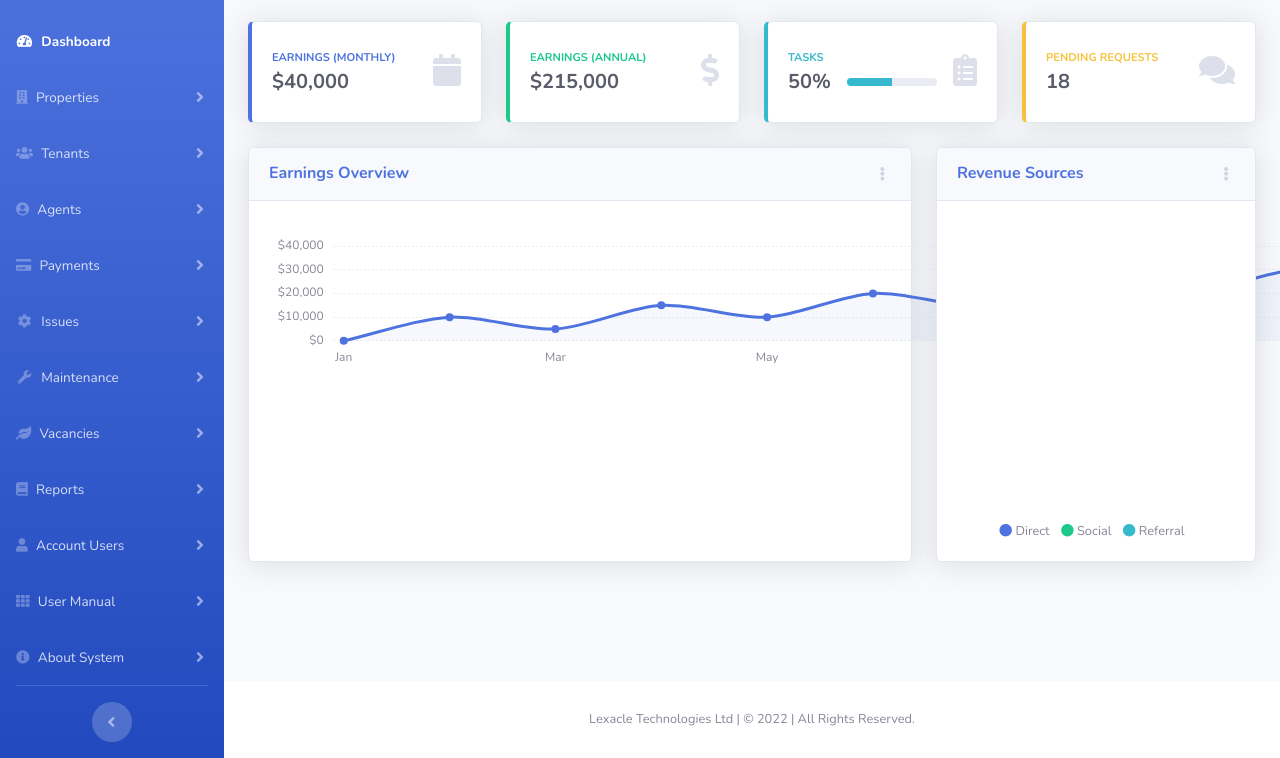
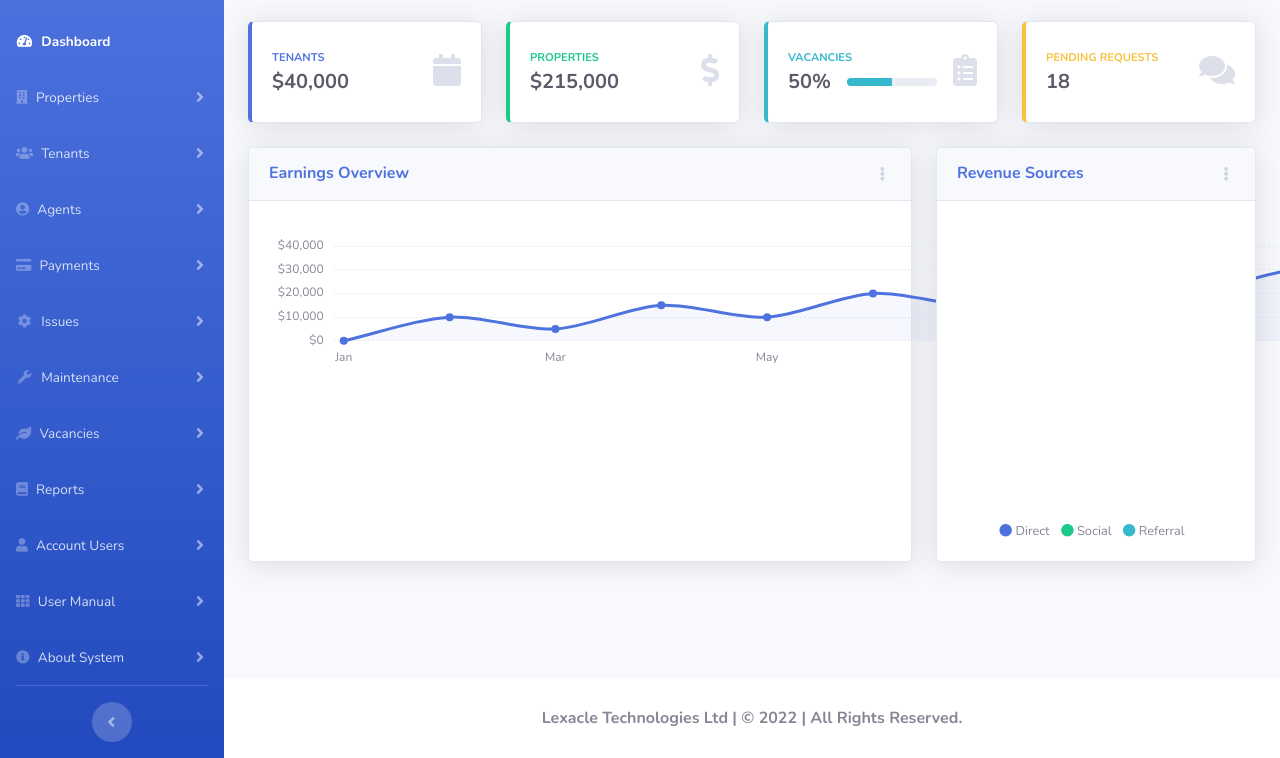
Before and after one commit to FabianMatata/rental_sw, a website with bundled scripts: page index.html in a window 1280 px wide. Shown: the part 131-889 px from the top of the page. Built offline with nearby package versions, Linux system fonts and the light colour scheme.

Commit message:
copyright

```diff
--- a/index.html
+++ b/index.html
@@ -519,7 +519,7 @@
                                     <div class="row no-gutters align-items-center">
                                         <div class="col mr-2">
                                             <div class="text-xs font-weight-bold text-primary text-uppercase mb-1">
-                                                Earnings (Monthly)</div>
+                                                Tenants</div>
                                             <div class="h5 mb-0 font-weight-bold text-gray-800">$40,000</div>
                                         </div>
                                         <div class="col-auto">
@@ -537,7 +537,7 @@
                                     <div class="row no-gutters align-items-center">
                                         <div class="col mr-2">
                                             <div class="text-xs font-weight-bold text-success text-uppercase mb-1">
-                                                Earnings (Annual)</div>
+                                                Properties</div>
                                             <div class="h5 mb-0 font-weight-bold text-gray-800">$215,000</div>
                                         </div>
                                         <div class="col-auto">
@@ -554,7 +554,7 @@
                                 <div class="card-body">
                                     <div class="row no-gutters align-items-center">
                                         <div class="col mr-2">
-                                            <div class="text-xs font-weight-bold text-info text-uppercase mb-1">Tasks
+                                            <div class="text-xs font-weight-bold text-info text-uppercase mb-1">Vacancies
                                             </div>
                                             <div class="row no-gutters align-items-center">
                                                 <div class="col-auto">
@@ -837,8 +837,7 @@
             <footer class="sticky-footer bg-white">
                 <div class="container my-auto">
                     <div class="copyright text-center my-auto">
-                        <!-- <span>Copyright &copy; Lexacle Technologies 2021</span> -->
-                        <span>Lexacle Technologies Ltd | &copy 2022 | All Rights Reserved. </span>
+                        <span style="font-weight: bold; font-size: 16px;">Lexacle Technologies Ltd | &copy 2022 | All Rights Reserved. </span>
                     </div>
                 </div>
             </footer>
```
